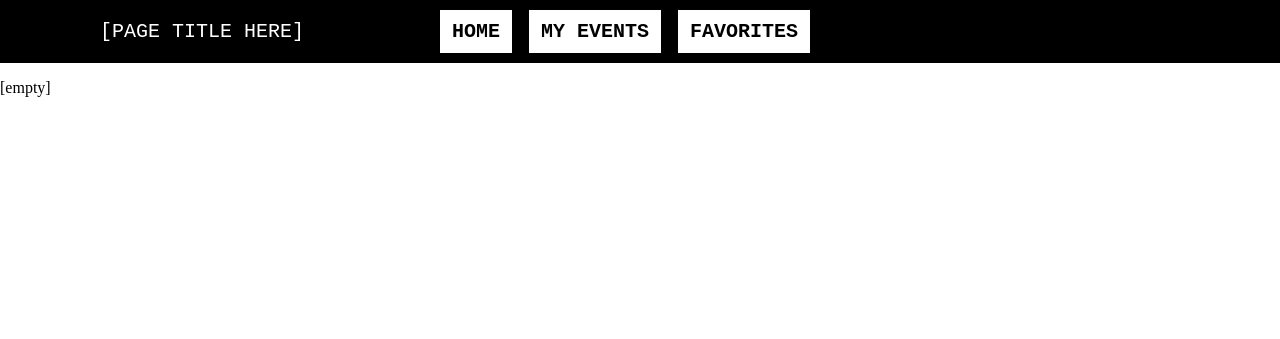
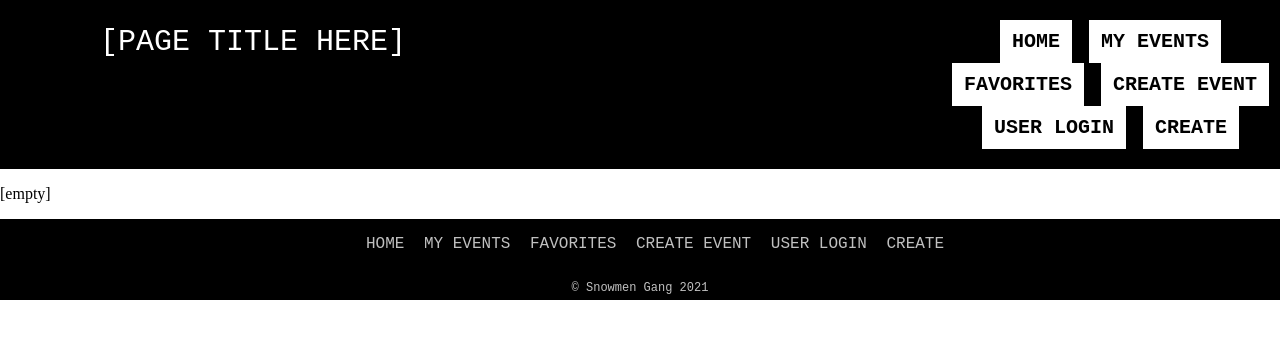
Before and after one commit to beauseate/Cyber_Snowmen_3155_Project, a Flask app: template Templates/header_footer.html in a window 1280 px wide. Shown: the top 339 px of the page. Run offline with Flask 2, Linux system fonts and the light colour scheme; the template is opened without the code that fills it, so the values that code supplies are empty.

Commit message:
LLG - Finished header_footer html and css

```diff
--- a/Static/header_footer.css
+++ b/Static/header_footer.css
@@ -12,8 +12,8 @@ nav a {
   display: block;
 }
 
-/*Header CSS*/
-header {
+/*Header and Footer CSS*/
+header, footer {
   font-family: 'Courier New', monospace;
   background-color: black;
   color: black;
@@ -26,29 +26,27 @@ header {
 
 /*Page Title CSS*/
 .page-title {
+  font-size: 30px;
   color: white;
   float: left;
   margin-left: 100px;
-  padding-top: 20px;
+  padding-top: 25px;
   text-decoration: none;
 }
 
-/*Center Navbar CSS*/
+/*Nav-ul Header CSS*/
 .nav-ul {
-    list-style: none;
-    margin: 0;
-    padding: 0;
-    overflow: hidden;
-    text-transform: uppercase;
+  list-style: none;
+  margin: 0;
+  padding: 0;
+  overflow: hidden;
+  text-transform: uppercase;
 }
 
 header .nav-ul ul {
-  margin: 2px;
-  padding: 10px 0;
   position: sticky;
-  width: 400px;
-  margin: 0 auto;
-
+  text-align: center;
+  margin-left: 500px;
 }
 
 header .nav-ul li a {
@@ -58,14 +56,38 @@ header .nav-ul li a {
   padding: 10px 12px;
   margin-right: 5px;
   font-weight: bold;
+
 }
 
-/*.nav-ul-right {
-  text-align: right;
-}*/
-
-/*CSS selectors for center navbar*/
+/*CSS selectors for header navbar*/
 header .nav-ul li a:hover, header .nav-ul li a:focus {
   opacity: 0.8;
   transition: 0.3s;
 }
+
+/*Nav-ul footer CSS*/
+footer .nav-ul ul {
+  font-size: 16px;
+  text-align: center;
+  top: 0;
+}
+
+footer .nav-ul li a {
+  text-decoration: none;
+  padding-right: 10px;
+  color: #C0C0C0;
+}
+
+/*CSS selectors for footer navbar*/
+footer .nav-ul li a:hover, footer .nav-ul li a:focus {
+  opacity: 0.8;
+  transition: 0.3s;
+}
+
+/*Copyright CSS*/
+#copyright {
+  text-align: center;
+  color: #C0C0C0;
+  font-size: 12px;
+  padding-bottom: 5px;
+}
--- a/Templates/header_footer.html
+++ b/Templates/header_footer.html
@@ -16,21 +16,20 @@
 <body>
 	<div class="wrapper">
 	<header>
+		<!-- Header contents -->
 		<div class="topnav">
+			<a href="#" class="page-title">[PAGE TITLE HERE]</a>
+			<!-- Header navigation -->
 			<nav class="nav-ul">
-				<a href="#" class="page-title">[PAGE TITLE HERE]</a>
 				<ul class="nav-ul-center">
 					<li><a href="#">Home</a></li>
 					<li><a href="#">My Events</a></li>
 					<li><a href="#">Favorites</a></li>
+					<li><a href="#" >Create Event</a></li>
+					<li><a href="#" >User Login</a></li>
+					<li><a href="#" >Create </a></li><!-- idk what this is-->
 				</ul>
-				<!-- <ul class="nav-ul-right">
-					<li><a href="#">Create Event</a></li>
-					<li><a href="#">User Login</a></li>
-					<li><a href="#">Create </a></li>
-				</ul> -->
 			</nav>
-
 		</div>
 	</header>
 
@@ -39,7 +38,22 @@
 	</main>
 
 	<footer>
-
+		<!-- Footer contents -->
+		<div class="botnav">
+			<!-- Footer navigation -->
+			<nav class="nav-ul">
+				<ul>
+					<li><a href="#">Home</a></li>
+					<li><a href="#">My Events</a></li>
+					<li><a href="#">Favorites</a></li>
+					<li><a href="#" >Create Event</a></li>
+					<li><a href="#" >User Login</a></li>
+					<li><a href="#" >Create </a></li><!-- idk what this is-->
+				</ul>
+			</nav>
+			<!-- Copyright -->
+			<p id="copyright">&copy; Snowmen Gang 2021</p>
+		</div>
 	</footer>
 	</div>
 </body>
```
